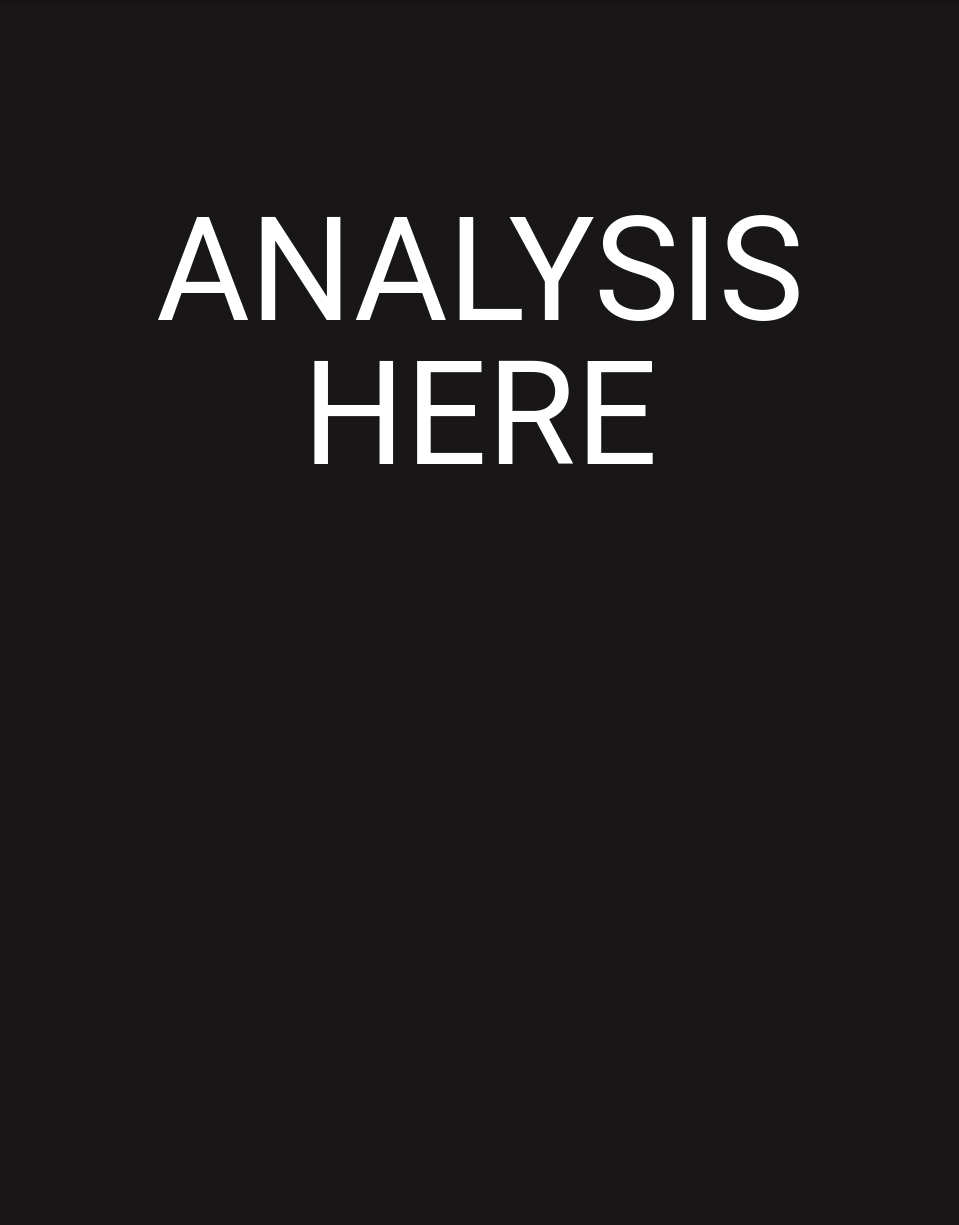
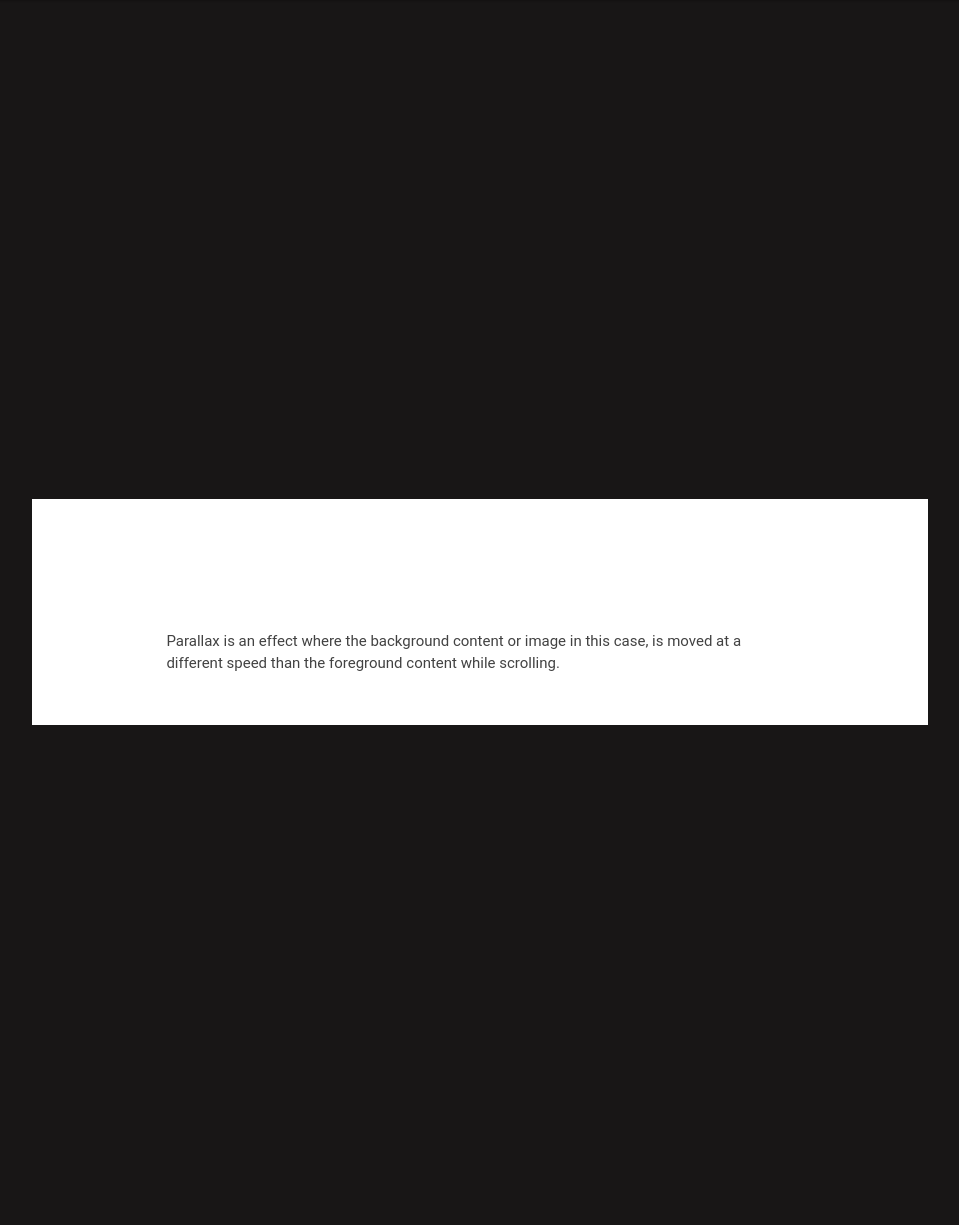
Before and after one commit to pparkitny/basketball-projection-analysis-AI, a Django app: page /ui/analysis/ in a window 1280 px wide. Shown: the part 159-1384 px from the top of the page, without its empty margins (160-1119 px from the left). Before the commit the page ends 623 px from the top, so only its background shows below. Run offline with Django 3.2, Linux system fonts and the light colour scheme.

Commit message:
Begining od Paralax Effect
- Created begining of paralax effect

```diff
--- a/interface/templates/interface/analysis.html
+++ b/interface/templates/interface/analysis.html
@@ -1,8 +1,22 @@
 {%extends "interface/base.html"%} {%block title%} Analysis {%endblock%}
 {%block content%}
 
-<div class="main-site">
-  <div class="main-text">ANALYSIS</div>
-  <div class="main-text">HERE</div>
+<div class="parallax-container">
+  <div class="parallax">
+    {% load static %}
+    <img src="{% static 'img/parallax1.jpg' %}">
+  </div>
 </div>
+<div class="section white">
+  <div class="row container">
+    <h2 class="header">Parallax</h2>
+    <p class="grey-text text-darken-3 lighten-3">Parallax is an effect where the background content or image in this case, is moved at a different speed than the foreground content while scrolling.</p>
+  </div>
+</div>
+<div class="parallax-container">
+  <div class="parallax">
+    {% load static %}
+    <img src="{% static 'img/parallax2.jpg' %}">
+  </div>
+
 {%endblock%}
```
Also changed, not shown: static/interface/img/parallax1.jpg (added), static/interface/img/parallax2.jpg (added).
